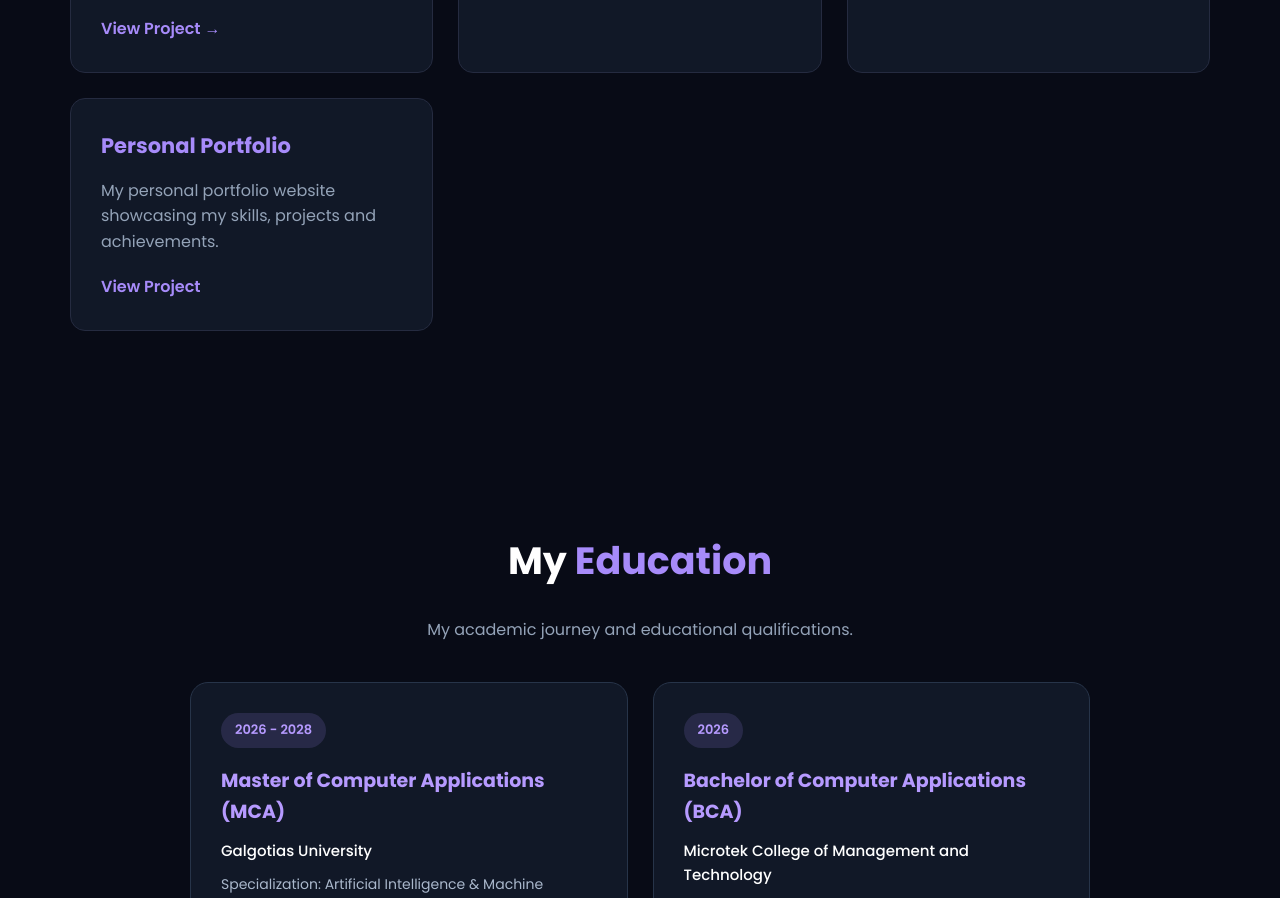
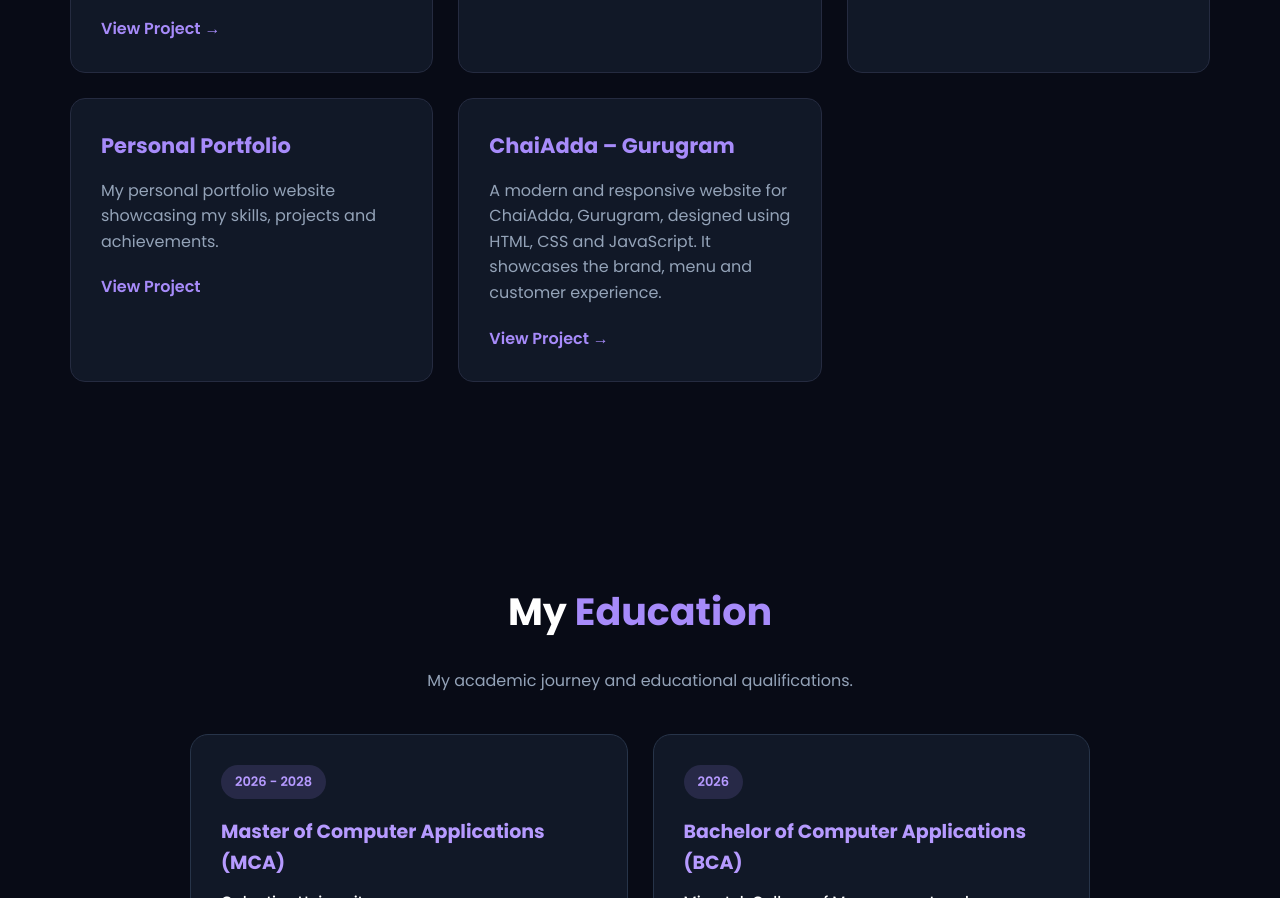
Before and after one commit to satyaa1209/satyam---portfolio, a plain HTML site: page index.html in a window 1280 px wide. Shown: the part 2204-3102 px from the top of the page. Drawn offline with Linux system fonts and the light colour scheme.

Commit message:
Update index.html

```diff
--- a/index.html
+++ b/index.html
@@ -206,6 +206,23 @@
                 </a>
             </div>
 
+            <!-- Project 5: ChaiAdda Gurugram -->
+            <div class="project-card">
+                <h3>ChaiAdda – Gurugram</h3>
+
+                <p>
+                    A modern and responsive website for ChaiAdda,
+                    Gurugram, designed using HTML, CSS and JavaScript.
+                    It showcases the brand, menu and customer experience.
+                </p>
+
+                <a href="https://satyaa1209.github.io/chaiadda-gurugram/"
+                   target="_blank"
+                   rel="noopener noreferrer">
+                    View Project →
+                </a>
+            </div>
+
         </div>
     </section>
 
```
